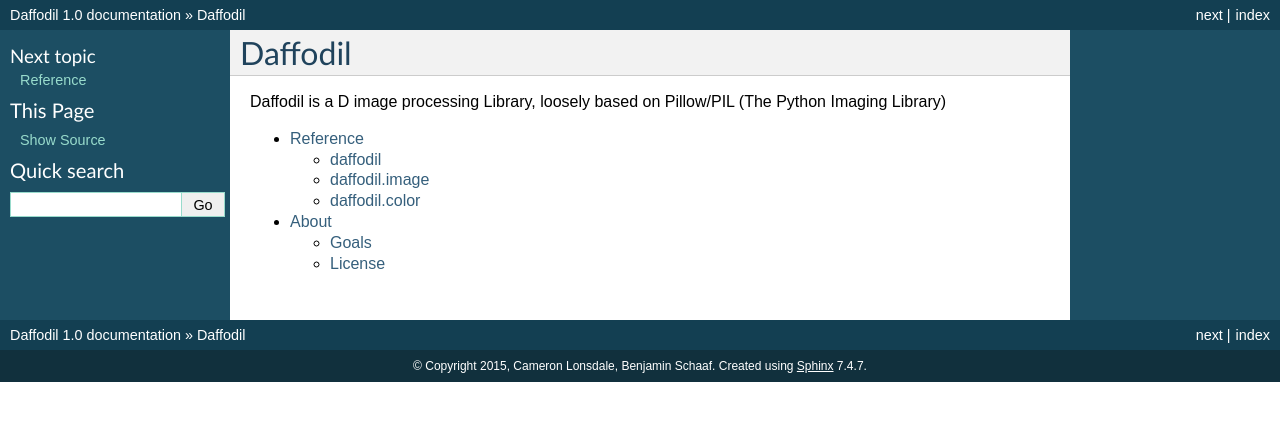
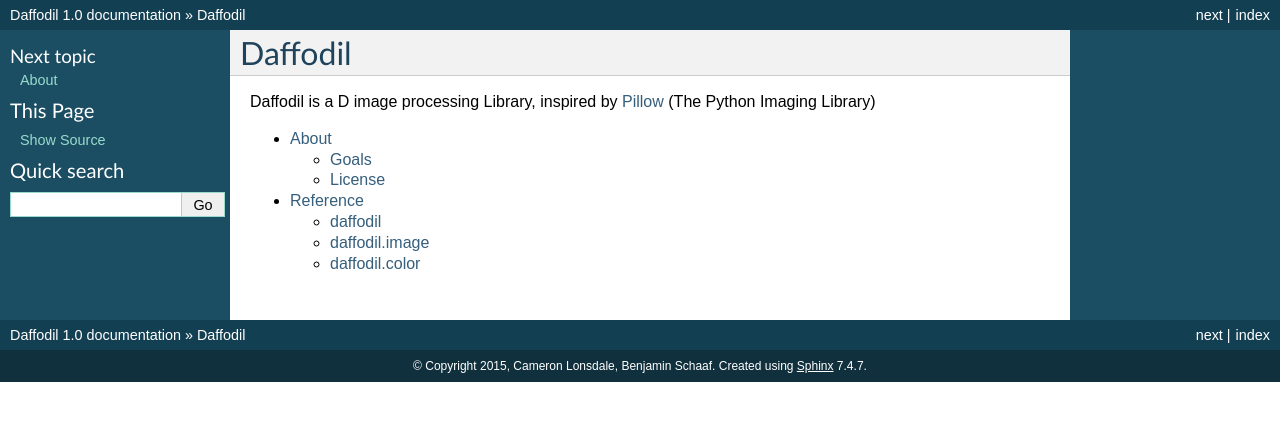
Before and after one commit to BenjaminSchaaf/daffodil, a Sphinx documentation site: the page built from docs/index.rst, in a window 1280 px wide. Shown: the top 421 px of the page. Built offline with Sphinx 7.4.7, drawn with Linux system fonts in a browser that asks for light colours.

Commit message:
Updated documentation on index.rst

```diff
--- a/docs/index.rst
+++ b/docs/index.rst
@@ -1,16 +1,17 @@
 Daffodil
 ########
 
-Daffodil is a D image processing Library, loosely based on Pillow/PIL (The
-Python Imaging Library)
+Daffodil is a D image processing Library, inspired by Pillow_ (The Python
+Imaging Library)
 
 .. toctree::
     :maxdepth: 2
 
+    about
     reference/index
-    about
-
 
 ..
     Once indexing works:
     * :ref:`genindex`
+
+.. _Pillow: https://python-pillow.github.io/
```
